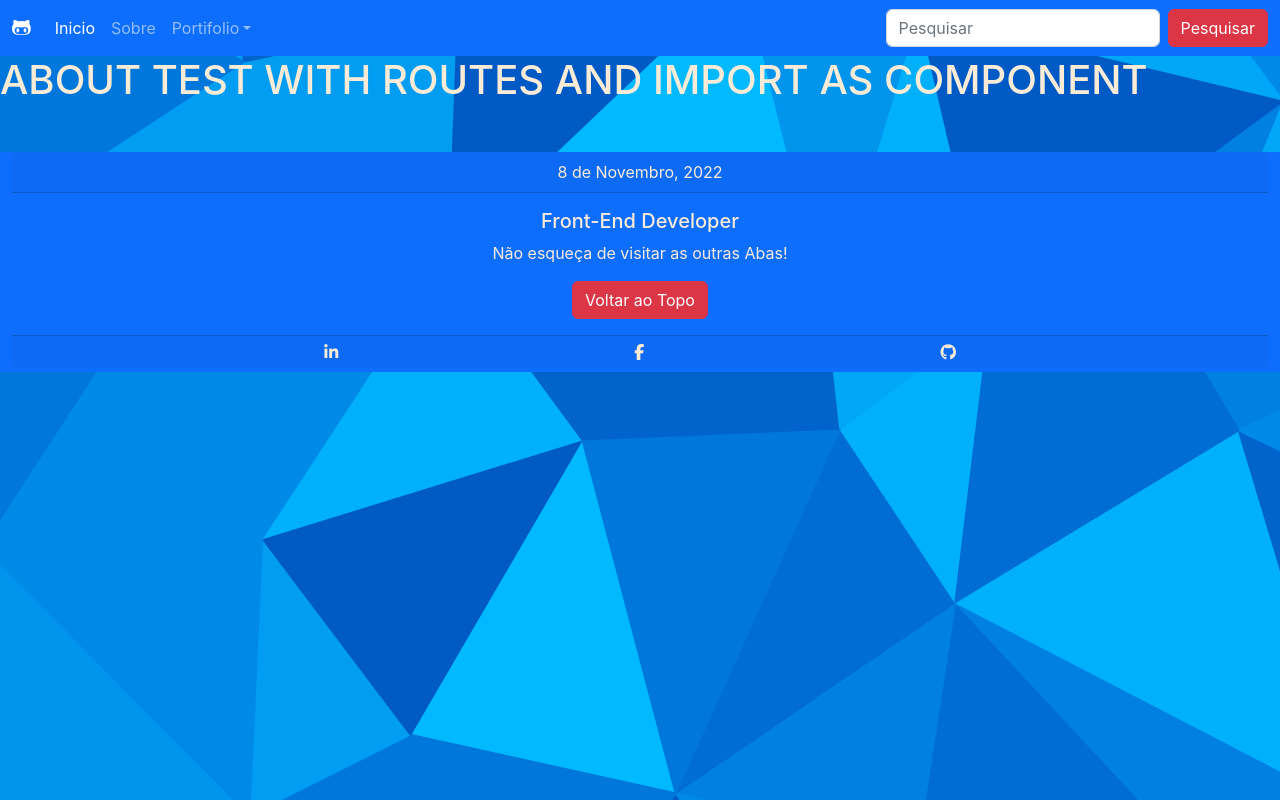
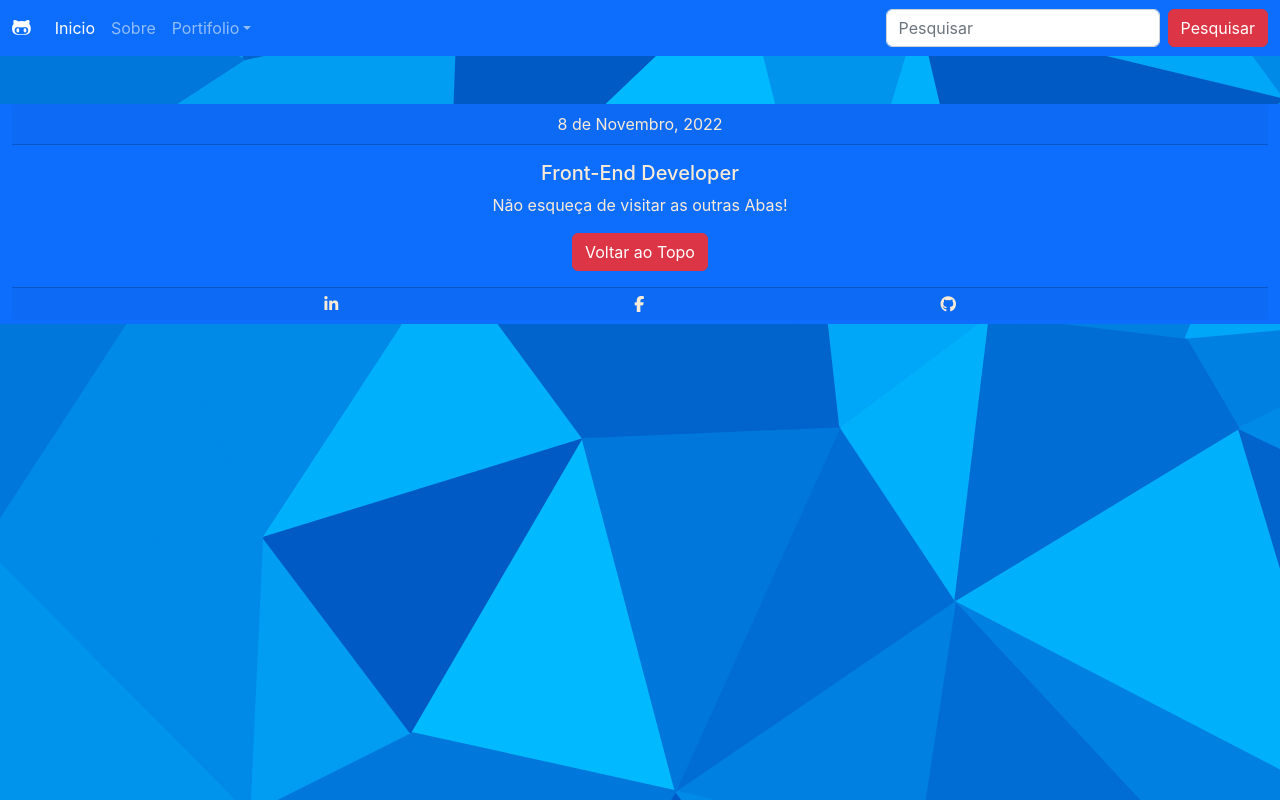
Before and after one commit to CamiloCCarvalho/learning-spa, a React (Create React App) app: page /sobre in a window 1280 px wide. Built offline with nearby package versions, Linux system fonts and the light colour scheme.

Commit message:
Commit Att

```diff
--- /dev/null
+++ b/src/components/contentAbout/index.js
@@ -0,0 +1,13 @@
+import {React, Fragment} from 'react'
+
+
+export const ContentAbout = () => {
+
+
+
+    return (
+        <Fragment>
+
+        </Fragment>
+    )
+}
--- a/src/screens/about.js
+++ b/src/screens/about.js
@@ -1,13 +1,14 @@
 import {React, Fragment} from 'react'
+import {ContentAbout} from '../components/contentAbout'
+
+
 
 
 const AboutScreen = () => {
 
     return (
         <Fragment>
-            <div>
-                <h1>ABOUT TEST WITH ROUTES AND IMPORT AS COMPONENT</h1>
-            </div>
+            <ContentAbout/>
         </Fragment>
     )
 }
```
